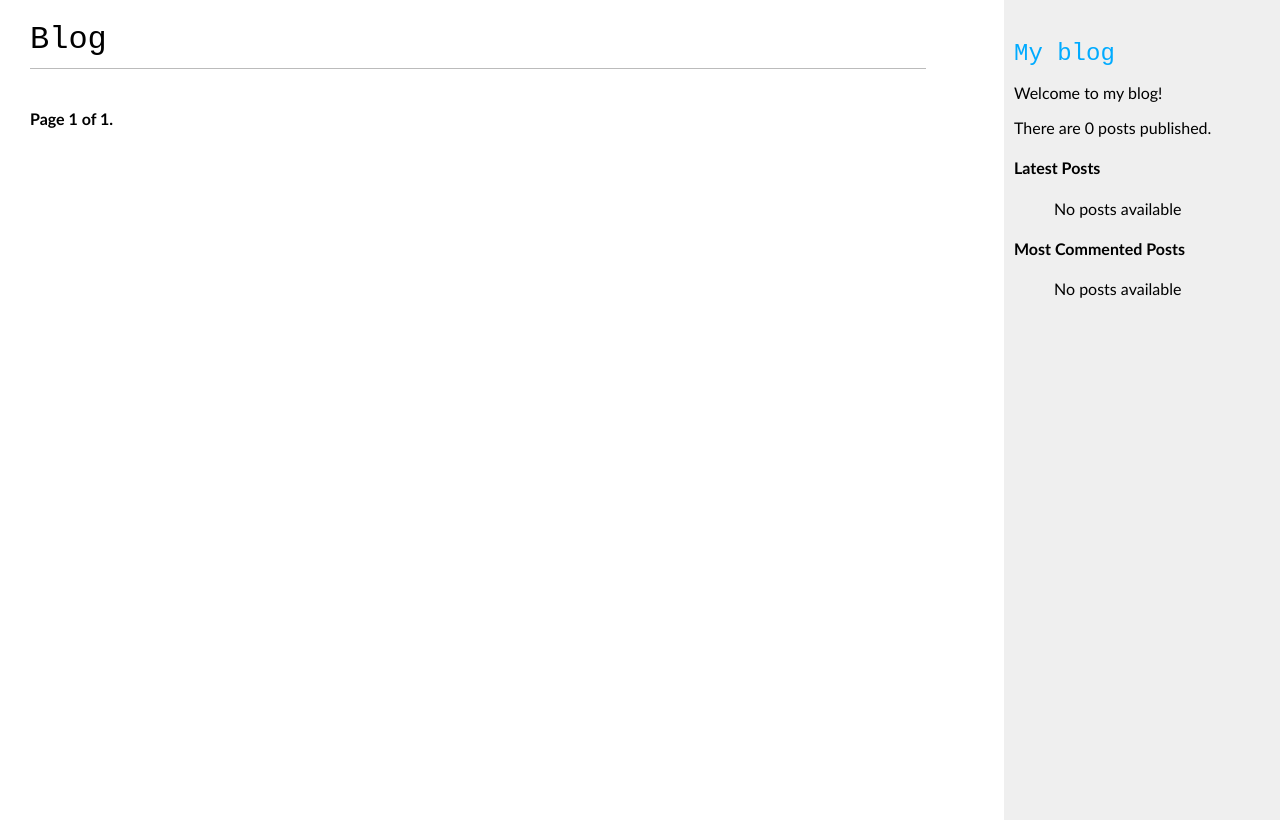
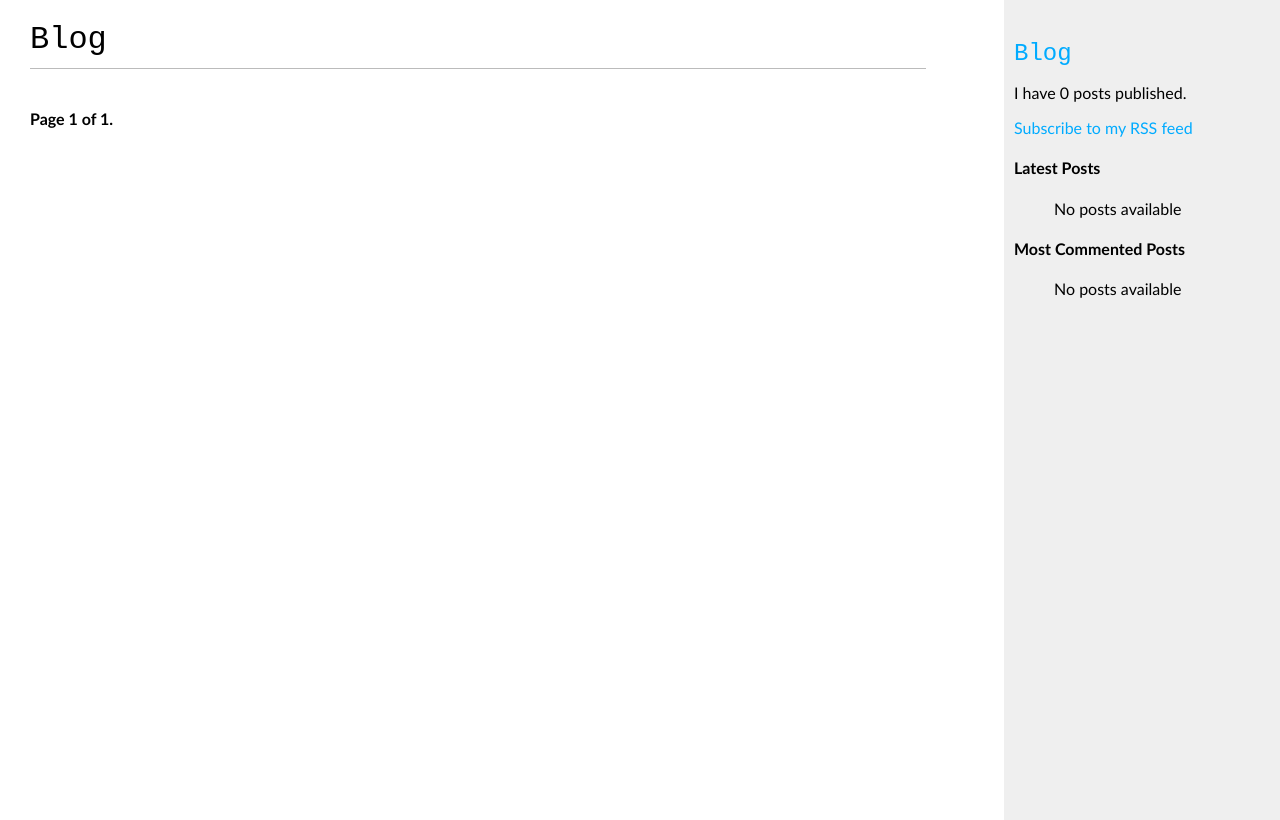
Before and after one commit to LevitKanner/djangoBlog, a Django app: page /blog/ in a window 1280 px wide. Run offline with Django 3.2, Linux system fonts and the light colour scheme; data that the repository does not hold is empty.

Commit message:
Adds RSS feed to blog

```diff
--- a/blog/templates/blog/base.html
+++ b/blog/templates/blog/base.html
@@ -17,11 +17,10 @@
     <!-- Side Bar -->
     <div id="sidebar">
         <h2>
-            <a href="{% url 'blog:post_list' %}">  My blog </a>
-
+            <a href="{% url 'blog:post_list' %}"> Blog </a>
         </h2>
-        <p>Welcome to my blog!</p>
-        <p>There are {% total_posts %} posts published.</p>
+        <p>I have {% total_posts %} posts published.</p>
+        <p><a href="{% url 'blog:posts_feed' %}"> Subscribe to my RSS feed</a></p>
 
         <!-- Show most recent posts with custom tag -->
         <h4>Latest Posts</h3>
--- a/blog/urls.py
+++ b/blog/urls.py
@@ -1,4 +1,5 @@
 from django.urls import path
+from .feeds import LatestPostFeed
 from . import views
 
 app_name = 'blog'
@@ -6,5 +7,6 @@ app_name = 'blog'
 urlpatterns = [path('', views.post_list, name='post_list'),
                path('tag/<slug:tag_slug>', views.post_list, name='post_list_by_tag'),
                path('<int:year>/<int:month>/<int:day>/<slug:post>/', views.post_detail, name='post_detail'),
-               path('<int:post_id>/share', views.post_share, name='post_share')
+               path('<int:post_id>/share', views.post_share, name='post_share'),
+               path('feed/', LatestPostFeed(), name='posts_feed')
                ]
--- a/portfolio/templates/portfolio/index.html
+++ b/portfolio/templates/portfolio/index.html
@@ -1,5 +1,6 @@
 
-
+{% extends 'blog/base.html' %}
+{% block content %}
 <h1>Hey there!</h1>
 <i>{{info.name}}</i>
 
@@ -16,3 +17,4 @@
 
 
 <p><a href="{% url 'blog:post_list' %}"> Blogs</a></p>
+{% endblock %}
```
Also changed, not shown: blog/feeds.py (added, +18 -0 lines).
